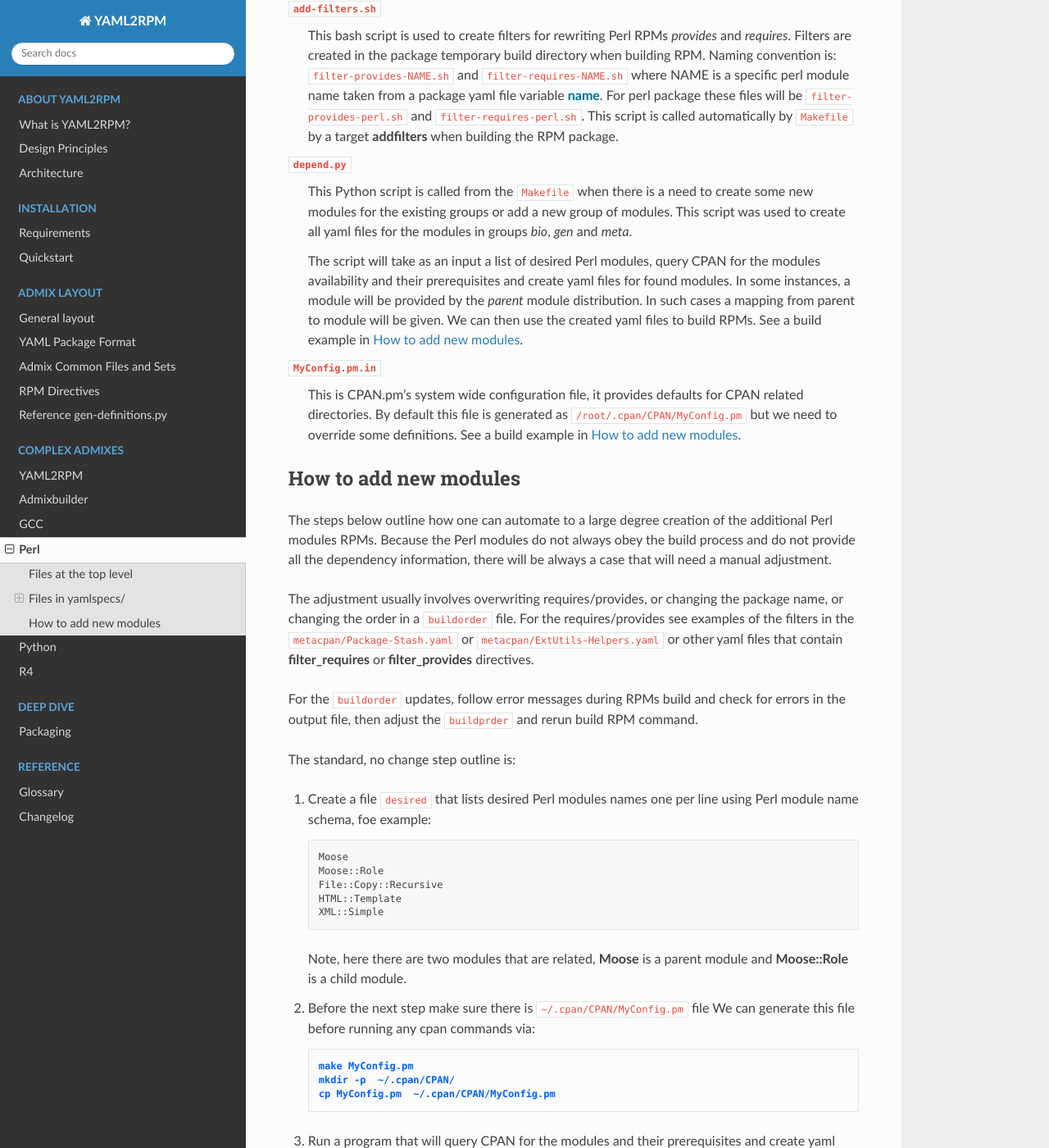
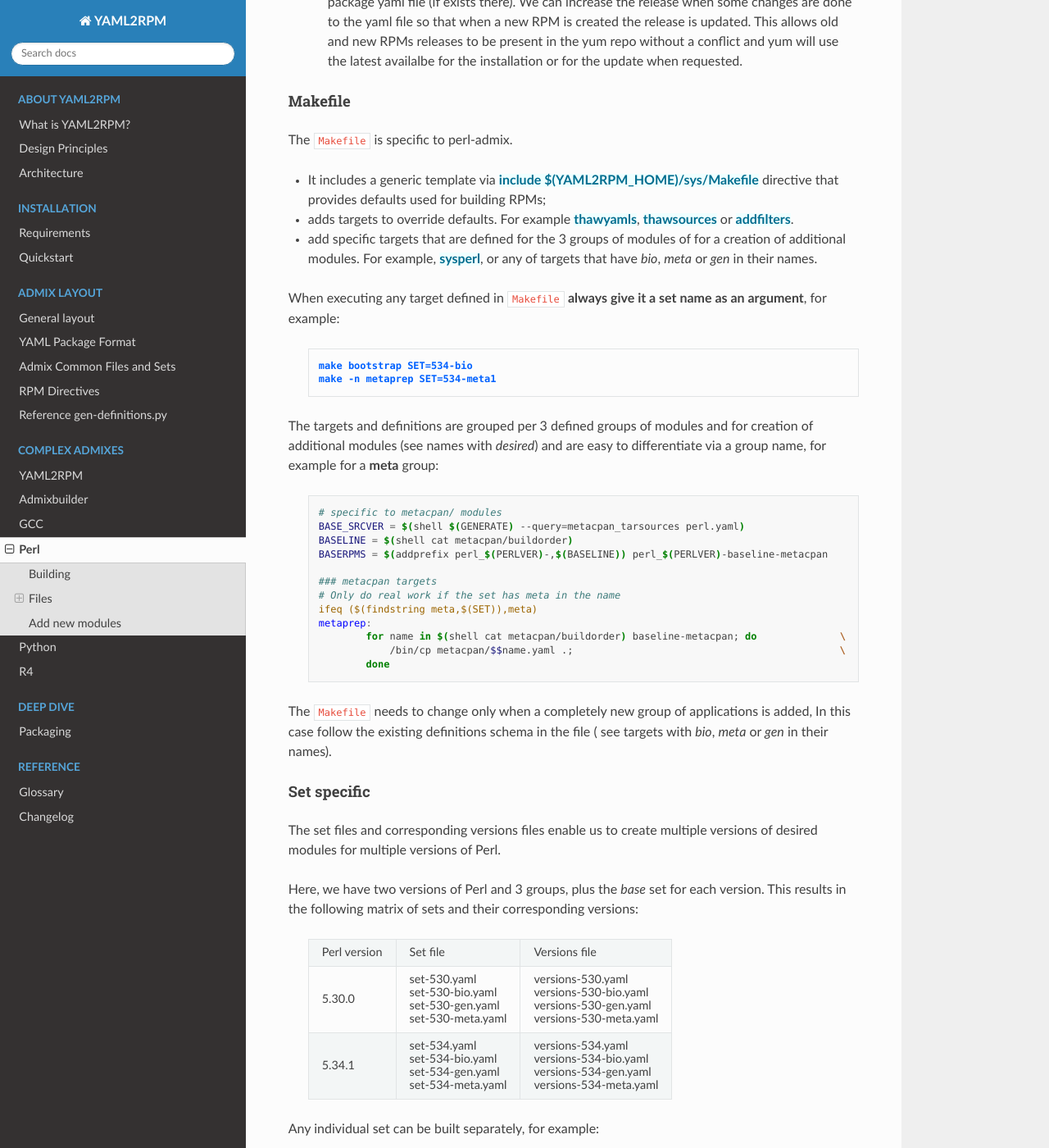
Before and after one commit to RCIC-UCI-Public/yaml2rpm-docs, a Sphinx documentation site: the page built from docs/source/admixes/perl.rst, in a window 1280 px wide and 1400 px high, scrolled down 5020 px. Shown: the whole window at 82% size. Built offline with Sphinx 7.4.7 and the Read the Docs theme 3.1.0, drawn with Linux system fonts in a browser that asks for light colours; some of the changed text lies outside the part shown.

Commit message:
finalize  add modules section.

```diff
--- a/docs/source/admixes/perl.rst
+++ b/docs/source/admixes/perl.rst
@@ -3,40 +3,50 @@
 Perl
 =====
 
+**Table of contents:**
+
 .. contents::
    :local:
 
-The `perl-admix repository <https://github.com/RCIC-UCI-Public/perl-admix/>`_ builds
-multiple versions of Perl.
+Building
+--------
 
-Perl is relatively complex build and requires local changes to its Makefile to
-accomplish multiple builds for multiple versions.
+The `perl-admix repository <https://github.com/RCIC-UCI-Public/perl-admix/>`_
+is used to build multiple versions of Perl.
 
-| Here is the full process for rebuilding Perl using the `perl-admix repository <https://github.com/RCIC-UCI-Public/perl-admix/>`_.
-| This process will install RPMs as it builds. You should do this on a disposable build system:
+Perl is relatively complex build and requires local changes to its ``Makefile``
+and a few custom scripts to accomplish multiple builds for multiple versions.
+
+Here is the full process for rebuilding Perl and its associated modules present in the repo.
+This process will install RPMs for two Perl versions (|530| and |534|) as it builds.
+You should do this on a disposable build system:
 
 .. parsed-literal::
    :command:`git clone https://github.com/RCIC-UCI-Public/perl-admix.git
    cd perl-admix
-   make download
-   cd yamlspecs
-   (make bootstrap &> /tmp/bootstrap-gcc.log make &> /tmp/build-gcc.log) &`
+   make buildall-parallel &> buildall.log &`
+
+The following sections provide detailed explanation about repo files,
+build process, and adding new modules step-by-step.
+
+Files
+-----
 
 .. _perl_admix_files_top:
 
-Files at the top level
------------------------
+At the top level
+~~~~~~~~~~~~~~~~~~~~~~
 
 Standard files and directories present in every admix as described in
 :ref:`what files are in yamlspecs <admixrepo_files_yamlspecs>`.
 
 .. _perl_admix_files_yamlspecs:
 
-Files in yamlspecs/
--------------------
+In yamlspecs/
+~~~~~~~~~~~~~
 
 Standard files
-~~~~~~~~~~~~~~
+^^^^^^^^^^^^^^
 
 When building Perl modules we not only need to build different versions of
 Perl itself but also need to have different modules that were requested by the users
@@ -44,7 +54,7 @@ in order to support different types of applications.
 
 Such modules trigger its own chain of dependent Perl modules that need to be
 installed. We created 3 different groups (names and division into groups are logical)
-to handle such requests for modules related to :
+to handle such requests for modules related to:
 
   - bio - bioperl applications
   - gen - genomics  applications
@@ -147,7 +157,7 @@ create circular references during the build.
   - :yvars:`rpmFilters` - here is set to **\*filterPerl**.  The definition is
     in ``rpm.yamls`` template.
   - :yvars:`provides` - specifies what to add to *provides* when RPM is
-    created.  For example, for Perl 5.30.0 RPM package **perl_5.30.0(:VERSION) = 5.30.0**
+    created.  For example, for Perl |530| RPM package **perl_5.30.0(:VERSION) = 5.30.0**
     will be added. This is similar to what system-installed Perl package would
     have for its version.
 
@@ -179,15 +189,99 @@ create circular references during the build.
     releases to be present in the yum repo without a conflict and yum will use the latest availalbe for
     the installation or for the update when requested.
 
+.. _perl_admix_makefile:
+
+Makefile
+^^^^^^^^
+
+The ``Makefile`` is specific to perl-admix.
+
+* It includes a generic template via :yvars:`include $(YAML2RPM_HOME)/sys/Makefile` directive
+  that provides defaults used for building RPMs;
+* adds targets to override defaults. For example :yvars:`thawyamls`, :yvars:`thawsources`
+  or :yvars:`addfilters`.
+* add specific targets that are defined for the 3 groups of modules of for a
+  creation of additional modules. For example, :yvars:`sysperl`, or any of
+  targets that have *bio*, *meta* or *gen* in their names.
+
+When executing any target defined in ``Makefile`` **always give it a set name
+as an argument**, for example:
+
+   .. parsed-literal::
+      :command:`make bootstrap SET=534-bio`
+      :command:`make -n metaprep SET=534-meta1`
+
+The targets and definitions are grouped per 3 defined groups of modules
+and for creation of additional modules (see names with *desired*)
+and are easy to differentiate via a group name, for example for a **meta** group:
+
+   .. code-block:: make
+
+      # specific to metacpan/ modules
+      BASE_SRCVER = $(shell $(GENERATE) --query=metacpan_tarsources perl.yaml)
+      BASELINE = $(shell cat metacpan/buildorder)
+      BASERPMS = $(addprefix perl_$(PERLVER)-,$(BASELINE)) perl_$(PERLVER)-baseline-metacpan
+
+      ### metacpan targets
+      # Only do real work if the set has meta in the name
+      ifeq ($(findstring meta,$(SET)),meta)
+      metaprep:
+              for name in $(shell cat metacpan/buildorder) baseline-metacpan; do              \
+                  /bin/cp metacpan/$$name.yaml .;                                             \
+              done
+
+The ``Makefile`` needs to change only when a completely new group of
+applications is added, In this case follow the existing definitions schema  in
+the file ( see targets with *bio*, *meta* or *gen* in their names).
+
 .. _perl_admix_sets:
 
-Sets
-~~~~
+Set specific
+^^^^^^^^^^^^
+
+The set files and corresponding versions files enable us to create multiple
+versions of desired modules for multiple versions of Perl.
+
+Here, we have two versions of Perl and 3 groups, plus the *base* set for each
+version.  This results in the following matrix of sets and their corresponding
+versions:
+
+  .. table::
+     :class: noscroll-table
+
+     +---------+-------------------+------------------------+
+     | Perl    | Set               |  Versions              |
+     | version | file              |  file                  |
+     +---------+-------------------+------------------------+
+     | |530|   | set-530.yaml      | versions-530.yaml      |
+     |         |                   |                        |
+     |         | set-530-bio.yaml  | versions-530-bio.yaml  |
+     |         |                   |                        |
+     |         | set-530-gen.yaml  | versions-530-gen.yaml  |
+     |         |                   |                        |
+     |         | set-530-meta.yaml | versions-530-meta.yaml |
+     +---------+-------------------+------------------------+
+     | |534|   | set-534.yaml      | versions-534.yaml      |
+     |         |                   |                        |
+     |         | set-534-bio.yaml  | versions-534-bio.yaml  |
+     |         |                   |                        |
+     |         | set-534-gen.yaml  | versions-534-gen.yaml  |
+     |         |                   |                        |
+     |         | set-534-meta.yaml | versions-534-meta.yaml |
+     +---------+-------------------+------------------------+
+
+Any individual set can be built separately, for example:
+
+   .. parsed-literal::
+      :command:`make bootstrap SET=534-bio`
+
+.. note:: Individual sets for a given Perl version need to be build in order they are
+          listed in ``packages.yaml`` file because of inter-module dependencies.
 
 .. _perl_admix_scripts:
 
 Scripts
-~~~~~~~
+^^^^^^^
 
 There are a few scripts that we created to enable specific tasks.
 See the scripts files contents in `perl-admix repository <https://github.com/RCIC-UCI-Public/perl-admix/>`_.
@@ -216,15 +310,15 @@ All the scripts are specific to perl-admix.
   See a build example in :ref:`perl_admix_add_modules`.
 
 ``MyConfig.pm.in``
-  This is CPAN.pm's system wide configuration file, it provides
+  This is CPAN's system wide configuration file, it provides
   defaults for CPAN related directories. By default this file
   is generated as ``/root/.cpan/CPAN/MyConfig.pm`` but we need to override
   some definitions.  See a build example in :ref:`perl_admix_add_modules`.
 
 .. _perl_admix_add_modules:
 
-How to add new modules
-----------------------
+Add new modules
+---------------
 
 The steps below outline how one can automate to a large degree creation of the
 additional Perl modules RPMs. Because the Perl modules do not always obey the
@@ -234,13 +328,13 @@ always a case that will need a manual adjustment.
 The adjustment usually involves overwriting requires/provides, or changing the
 package name, or changing the order in a ``buildorder`` file.
 For the requires/provides see examples of the filters in the ``metacpan/Package-Stash.yaml``
-or ``metacpan/ExtUtils-Helpers.yaml`` or other yaml files that contain **filter_requires** or
-**filter_provides** directives.
+or ``metacpan/ExtUtils-Helpers.yaml`` or any other yaml files that contain
+:yvars:`filter_requires` or :yvars:`filter_provides`` directives.
 
 For the ``buildorder`` updates, follow error messages during RPMs build and check for errors in the
-output file, then adjust the ``buildprder`` and rerun build RPM command.
+output file, then adjust the ``buildprder`` (reorder modules in it ) and rerun build RPM command.
 
-The standard, no change step outline is:
+The standard, step-by-step outline to add a new set of perl modules is:
 
 1. Create a file ``desired`` that lists desired Perl modules names  one per line using Perl module name
    schema, foe example:
@@ -255,8 +349,8 @@ The standard, no change step outline is:
 
    Note, here there are  two modules that are related, **Moose** is a parent
    module and  **Moose::Role** is a child module.
-#. Before the next step make sure there is ``~/.cpan/CPAN/MyConfig.pm`` file
-   We can generate this file before running any cpan commands via:
+#. Before the next step make sure there is ``~/.cpan/CPAN/MyConfig.pm`` file.
+   We can generate this file before running any CPAN commands via:
 
    .. parsed-literal::
       :command:`make MyConfig.pm
@@ -265,17 +359,17 @@ The standard, no change step outline is:
 
 #. Run a program that will query CPAN for the modules and their prerequisites
    and create yaml files for found modules. In some instances, a module will be provided
-   by the `parent` modules distribution. Use Perl version for which  you are building the
+   by the `parent` module distribution. Use Perl version for which  you are building the
    desired modules. For example, to create the yaml files for modules listed
-   in ``desired`` for Perl 5.30.0:
+   in ``desired`` for Perl |530|:
 
    .. parsed-literal::
       :command:`cd yamspecs/
       make desired-yaml SET=530`
 
-   The stdout output will show the commands that will be executed by ~~make`` and
-   print info on what Perl module it is working. At the end it will list yaml
-   that were written and a mapping info.
+   The stdout output will show the commands that will be executed by ``make`` and
+   print info what Perl module it is working on. At the end it will list
+   written yaml files and a mapping info (from parent to child module if exist).
 
    In our example, the mapping line is
 
@@ -337,8 +431,6 @@ The standard, no change step outline is:
           Moose: "2.4000"
           Moose_loc: "E/ET/ETHER"
 
-       The contents of this file needs to be added to the ``versions-<SET>.yaml``.
-
      * ``buildorder`` with the following content:
 
        .. code-block:: text
@@ -353,8 +445,6 @@ The standard, no change step outline is:
            - Package-Stash-XS
            - Moose
 
-        The contents of this file needs to be added to the ``set-<SET>.yaml``.
-
      * Yaml file for each module listed in ``buildorder``:
 
        | ``File-Copy-Recursive.yaml``
@@ -368,25 +458,34 @@ The standard, no change step outline is:
        | ``Moose.yaml``
 
 
-#. Download all source distributions for generated yaml files:
+#. Download all source distributions for the generated yaml files:
 
    .. parsed-literal::
-      :command:`make desired-download`
+      :command:`make desired-download SET=530`
+
+   This command will use the :yvars:`vendor_source` in yaml files and
+   download the source distributions.
 
 #. Build and install RPMS for desired modules:
 
    .. parsed-literal::
-      :command:`make desired-build | tee out 2>&1`
+      :command:`make desired-build SET=530 | tee out 2>&1`
 
-   If there are errors, check them in order of yaml files being used for build
-   and follow the errors to fix. These are the cases where manual adjustment
-   of the yaml file will be needed to incorporate the fixes.
+   If there are errors, check them in order they are built
+   (in ``buildorder``) and follow the errors to fix. These are the cases where manual adjustment
+   of the yaml file will be needed to incorporate the fixes. There is no
+   single recipe, the errors are specific to each module and thehe is usually
+   enough info in the output to figure out what changes are needed.
+   Browse through the module yaml files in repo for existing examples.
 
-#. Once the build goes well and you have all the RPMs, need to create new versions
-   and set files and update ``packages.yaml``. For example, we want to call this new set **530-trial**.
-   a new set and its version file can be  created and  the set can be added to packages.yaml.
+#. Once the build goes well and you have all the RPMs, create new versions
+   and set files and update ``packages.yaml`` (see other versions files in the repo
+   for an exact layout).
 
-   * Create ``versions-530-trial.yaml`` with these initial lines:
+   For example, we want to call this newly create collection of modules **trial**
+   and the files and updates are as follows:
+
+   * Create ``versions-530-trial.yaml`` with the initial lines:
 
      .. code-block:: yaml
 
@@ -394,10 +493,9 @@ The standard, no change step outline is:
         ---
         baseline_bioperl: "{{versions.perl}}"
 
-     and add the contents of the ``versions-bootstrap.yaml``. See other versions
-     files in the repo for an exact layout.
+     Add the contents of the ``versions-bootstrap.yaml`` to it.
 
-   * Create ``set-530-trial.yaml`` with these initial lines:
+   * Create ``set-530-trial.yaml`` with the initial lines:
 
      .. code-block:: yaml
 
@@ -406,8 +504,7 @@ The standard, no change step outline is:
         versions: versions-530-trial.yaml
         bootstrap:
 
-     and add the contents of the ``buildorder``. See other set
-     files in the repo for an exact layout.
+     Add the contents of the ``buildorder`` to it.
 
    * Update the ``packages.yaml`` file and add the :yvars:`530-trial` to the serial set
      :yvars:`perl530` after the already existing sets:
@@ -422,8 +519,62 @@ The standard, no change step outline is:
               - "530-gen"
               - "530-trial"
 
+   .. note:: What if the modules are to be added not to a new set but to already
+      existing one, let say **bio**? Instead of creating new versions and set yaml
+      files simply:
+
+        * append the contents of ``versions-bootstrap.yaml`` to ``versions-530-bio.yaml``
+        * append the contents of ``buildorder`` to ``set-530-bio.yaml``
+
+      No changes are needed in ``packages.yaml`` in this case.
+
+   * Update the ``Makefile``. This is by far the most complex. Carefully
+     follow the existing notations for the other groups (*bio*, *meta*, *gen*)
+     and add the new targets and definitions for this new set *trial*.
 
 #. To remove built and installed RPMs
 
    .. parsed-literal::
-      :command:`make desired-erase`
+      :command:`make desired-erase SET=530-trial`
+
+#. Repeat the process for another Perl version.
+
+   Since we usually try to build the same modules for both Perl versions, the
+   above steps need to be repeated for Perl |534|. Because of the Perl version
+   change the versions of the modules and distribution files are usually
+   different and so are the dependencies or additional needed modules.
+
+   Steps:
+
+   * Use the same ``desired`` file
+   * Run script with desired version of Perl
+
+     .. parsed-literal::
+        :command:`cd yamspecs/
+        make desired-yaml SET=534`
+
+   * download the  distro files for new versions:
+
+     .. parsed-literal::
+        :command:`make desired-download SET=530`
+
+   * Examine created files, compare them to
+     the ones that were created for a previosu Perl version and apply
+     similar changes (if there were any manual adjustments).
+
+   * Build and install RPMS:
+
+     .. parsed-literal::
+        :command:`make desired-build SET=530 | tee out 2&>1`
+
+   * Once all RPMs are built without errors, create ``set-534-trial.yaml``,
+     ``versions-534-trial.yaml``, and update ``packages.yaml``.
+
+   * Remove installed and built RPMS for this set
+
+     .. parsed-literal::
+        :command:`make desired-erase SET=534-trial`
+
+
+.. |530| replace:: 5.30.0
+.. |534| replace:: 5.34.1
```
Also changed, not shown: other parts of docs/source/admixes/perl.rst (+2 -2 lines).
